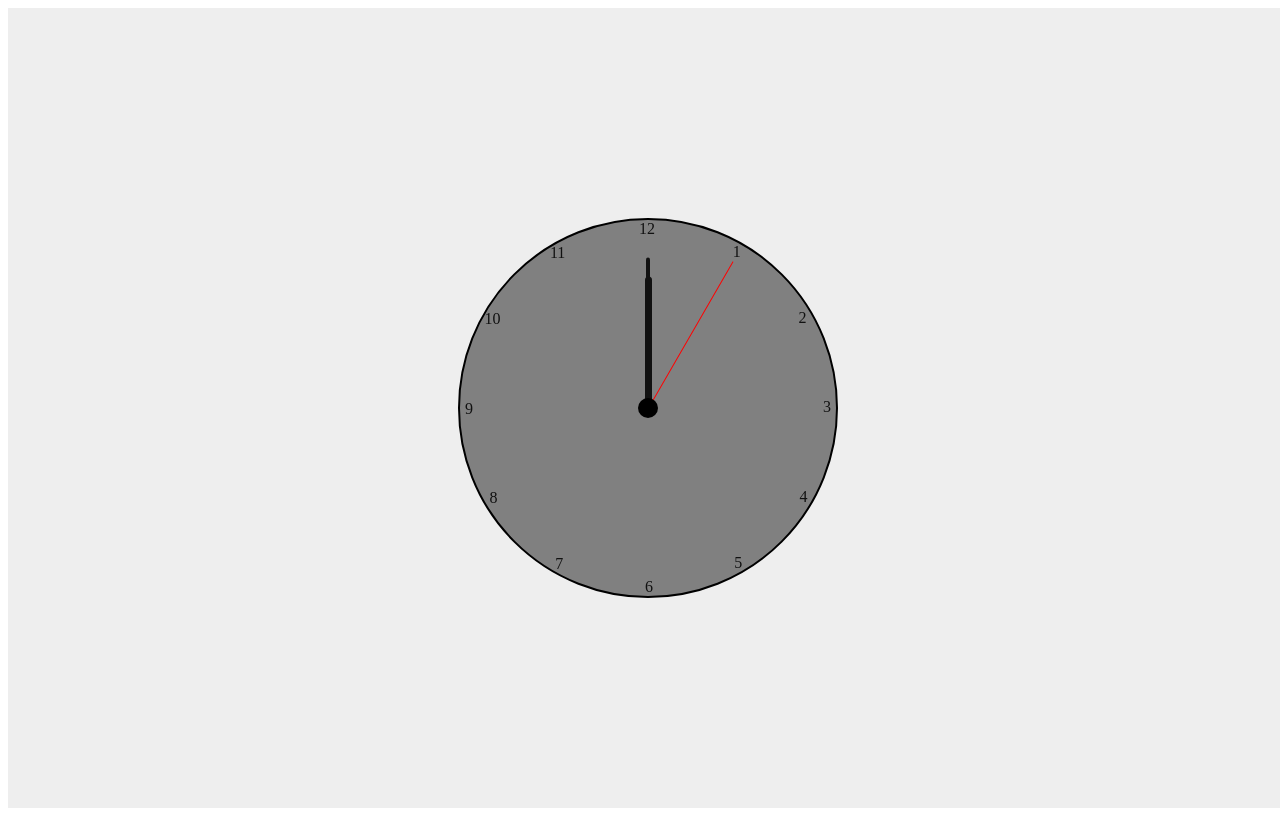
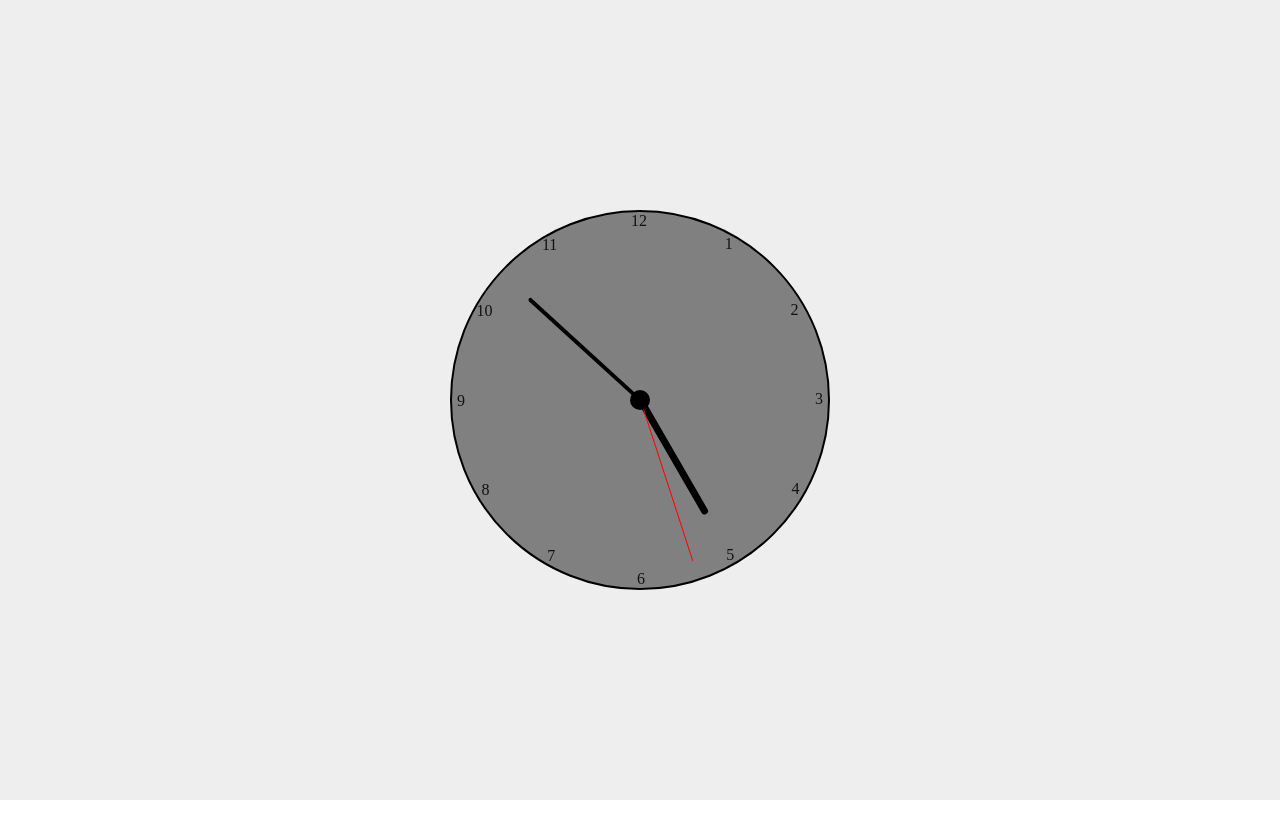
Before and after one commit to zakariaazaraf/JSClock, a plain HTML site: page index.html in a window 1280 px wide. Drawn offline with Linux system fonts and the light colour scheme.

Commit message:
upgrade some stuff

```diff
--- a/css/main.css
+++ b/css/main.css
@@ -1,5 +1,6 @@
 *{
     box-sizing: border-box;
+    margin: 0
 }
 
 .container{
@@ -35,7 +36,7 @@
 }
 
 .hour{
-    background-color: #111;
+    background-color: #000;
     height: 35%;
     width: 7px;
     position:absolute;
@@ -46,7 +47,7 @@
 }
 
 .minute{
-    background-color: #111;
+    background-color: #000;
     height: 40%;
     width: 4px;
     position:absolute;
--- a/js/script.js
+++ b/js/script.js
@@ -3,9 +3,25 @@ const numbers = document.querySelectorAll(".spans"),
     minute = document.querySelector(".minute"),
     hour = document.querySelector(".hour")
 
-let rotateValueSecond = 6,
-    rotateValueMinute = 6,
-    rotateValueHour = 3
+let dateNow = new Date(),
+    rotateValueSecond = 6 * dateNow.getSeconds(),
+    rotateValueMinute = 6 * dateNow.getMinutes(),
+    rotateValueHour
+if (dateNow.getHours() > 12) {
+    rotateValueHour = 30 * (dateNow.getHours() - 12)
+} else {
+    rotateValueHour = 30 * dateNow.getHours() + (dateNow.getMinutes() / 2)
+}
+
+second.style.transform = "translate(0, 11.11%) rotate(" + rotateValueSecond + "deg)"
+rotateValueSecond += 6;
+
+minute.style.transform = "translate(0, 25%) rotate(" + rotateValueMinute + "deg)"
+rotateValueMinute += 6;
+
+hour.style.transform = "translate(0, 42.85%) rotate(" + rotateValueHour + "deg)"
+rotateValueHour += 3;
+
 
 
 turnSecond = () => {
@@ -15,6 +31,14 @@ turnSecond = () => {
 
     second.style.transform = "translate(0, 11.11%) rotate(" + rotateValueSecond + "deg)"
     rotateValueSecond += 6;
+
+    if (rotateValueMinute > 360) {
+        rotateValueMinute = 0.1;
+    }
+
+    minute.style.transform = "translate(0, 25%) rotate(" + rotateValueMinute + "deg)"
+    rotateValueMinute += 0.1;
+
 
 }
 
@@ -41,7 +65,7 @@ turnHour = () => {
 
 
 let clockSecond = setInterval(turnSecond, 1000),
-    clockMinute = setInterval(turnMinute, 1000 * 60),
+    /* clockMinute = setInterval(turnMinute, 1000 * 60), */
     clockHour = setInterval(turnHour, 1000 * 300),
     increment = 30
 
```
